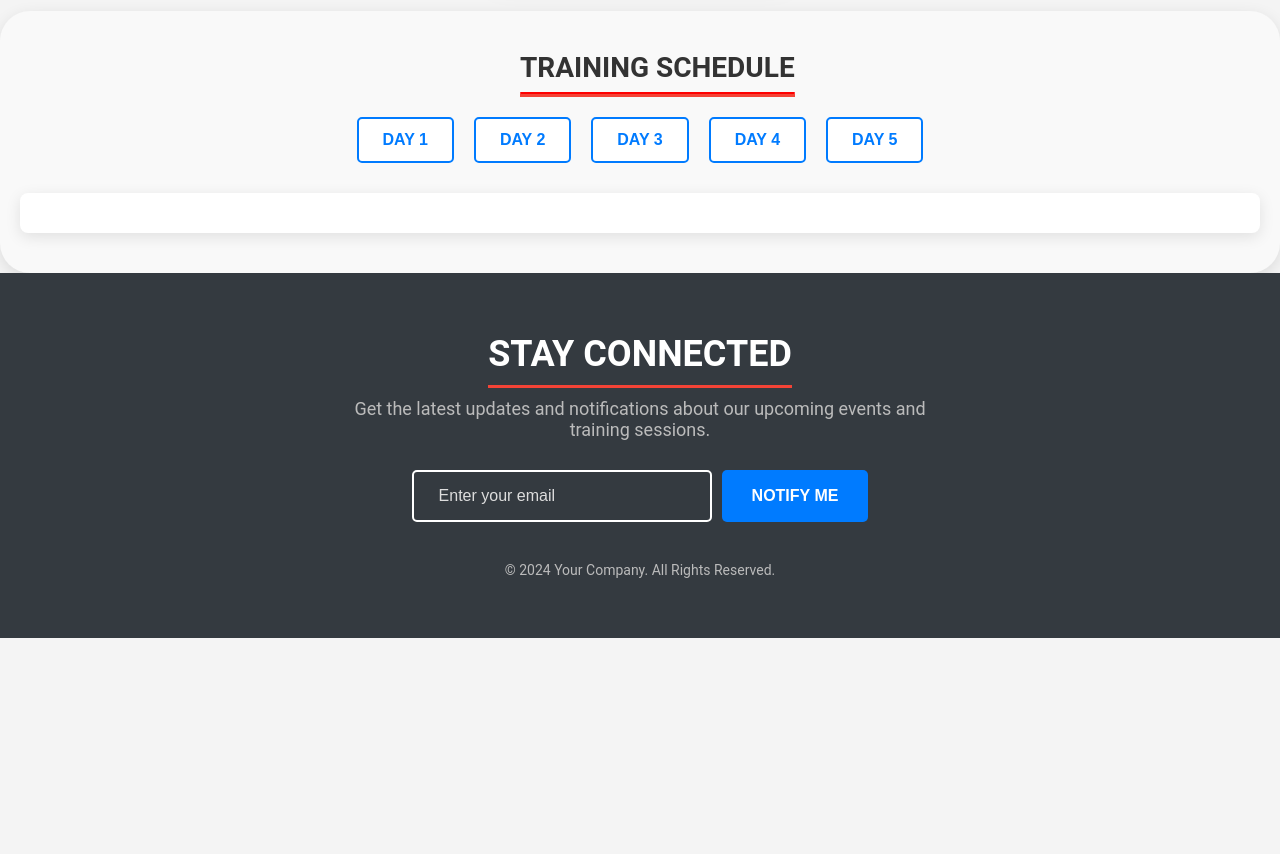
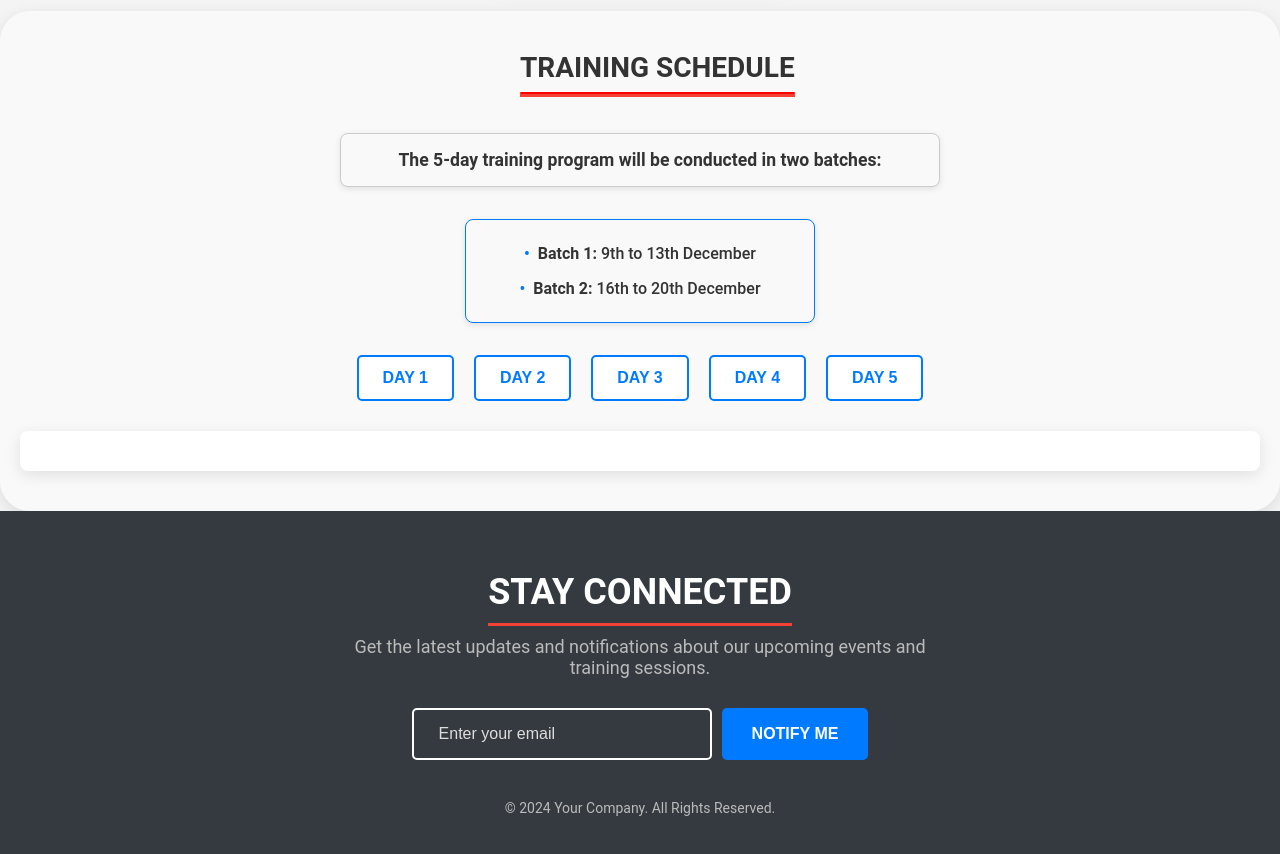
Before and after one commit to shagun1911/the-event-site, a React (Create React App) app: page / in a window 1280 px wide. Shown: the part 3520-4374 px from the top of the page. Before the commit the page ends 4158 px from the top, so only its background shows below. Built offline with nearby package versions, Linux system fonts and the light colour scheme.

Commit message:
updated training schedule

```diff
--- a/src/App.css
+++ b/src/App.css
@@ -666,3 +666,47 @@ button.active {
     gap: 15px;
   }
 }
+
+.batch-info {
+  display: flex;
+  flex-direction: column;
+  align-items: center;
+  justify-content: center;
+  margin: 2rem auto;
+  padding: 1rem 1.5rem;
+  border: 1px solid #007bff;
+  border-radius: 8px;
+  background: #f9f9f9;
+  box-shadow: 0 2px 6px rgba(0, 0, 0, 0.1);
+  max-width: 350px;
+  text-align: center;
+}
+
+.batch-info li {
+  margin: 0.5rem 0;
+  font-size: 1rem;
+  color: #333333;
+  font-weight: 500;
+  list-style: none;
+}
+
+.batch-info li::before {
+  content: "•";
+  margin-right: 0.5rem;
+  color: #007bff;
+  font-weight: bold;
+}
+
+.schedule-note {
+  text-align: center;
+  margin: 1rem auto;
+  padding: 1rem;
+  font-size: 1.1rem;
+  font-weight: 600;
+  color: #333333;
+  background: #f9f9f9;
+  border: 1px solid #cccccc;
+  border-radius: 8px;
+  max-width: 600px;
+  box-shadow: 0 2px 6px rgba(0, 0, 0, 0.1);
+}
--- a/src/App.js
+++ b/src/App.js
@@ -205,6 +205,15 @@ function App() {
       <div className="schedule-container">
   <h2 className="schedule-heading">Training Schedule</h2>
 
+  {/* Introductory Note for Batch Information */}
+  <p className="schedule-note">
+    The 5-day training program will be conducted in two batches:
+  </p>
+  <ul className="batch-info">
+    <li><strong>Batch 1:</strong> 9th to 13th December</li>
+    <li><strong>Batch 2:</strong> 16th to 20th December</li>
+  </ul>
+
   {/* Header with buttons for each day */}
   <div className="schedule-header">
     <button
```
